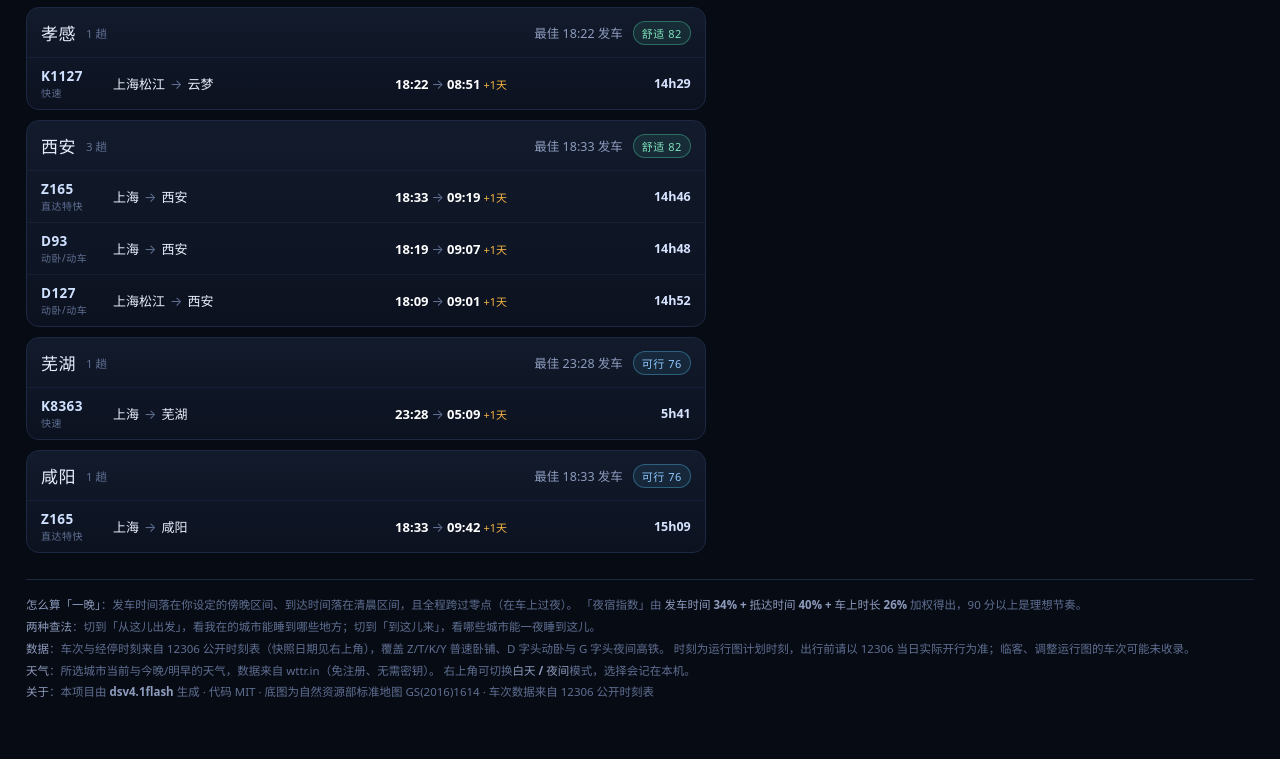
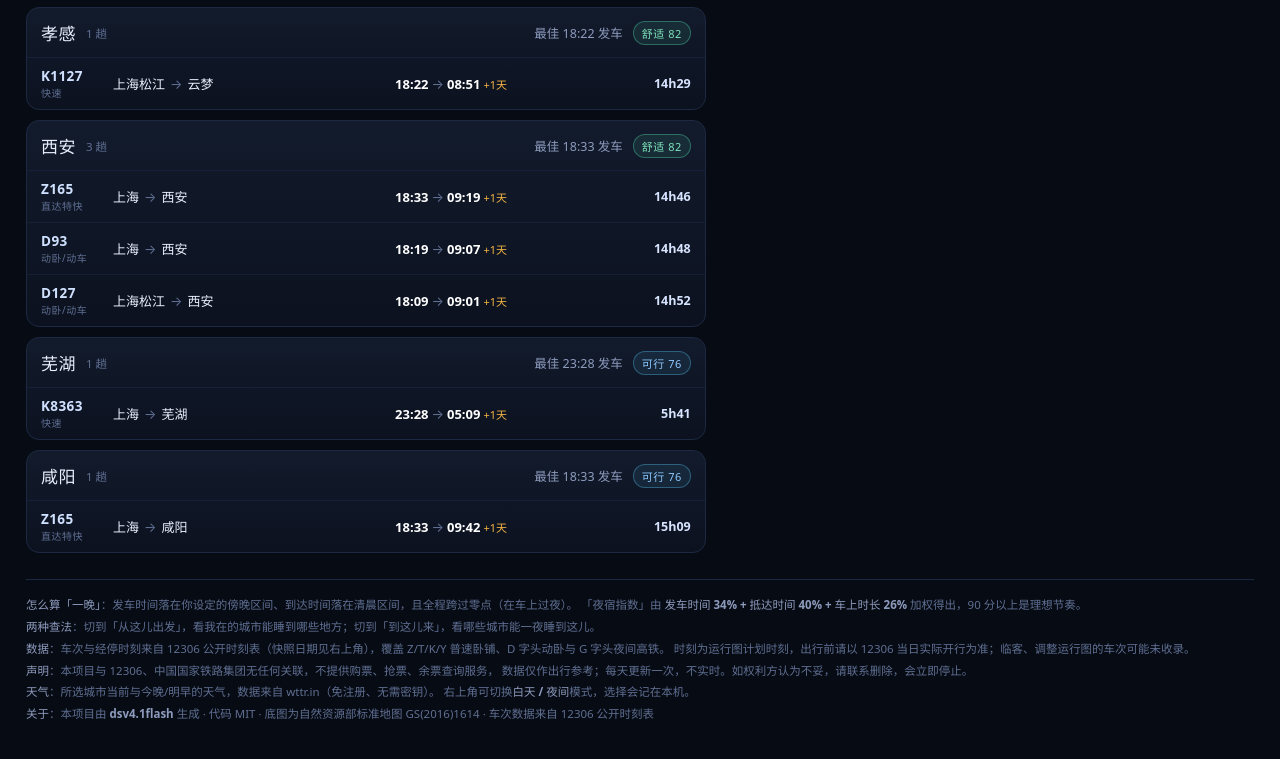
Before and after one commit to et4f/night-train, a plain HTML site: page docs/index.html in a window 1280 px wide. Shown: the part 7489-8248 px from the top of the page. Drawn offline with Linux system fonts and the light colour scheme; no server answers.

Commit message:
docs: 补充免责声明（与 12306 无关联、非实时、可联系删除）

```diff
--- a/docs/index.html
+++ b/docs/index.html
@@ -118,6 +118,10 @@
       时刻为运行图计划时刻，出行前请以 12306 当日实际开行为准；临客、调整运行图的车次可能未收录。
     </div>
     <div>
+      <b>声明</b>：本项目与 12306、中国国家铁路集团无任何关联，不提供购票、抢票、余票查询服务，
+      数据仅作出行参考；每天更新一次，不实时。如权利方认为不妥，请联系删除，会立即停止。
+    </div>
+    <div>
       <b>天气</b>：所选城市当前与今晚/明早的天气，数据来自 wttr.in（免注册、无需密钥）。
       右上角可切换<b>白天 / 夜间</b>模式，选择会记在本机。
     </div>
```
Also changed, not shown: web/index.html (+4 -0 lines), 1 other file.
